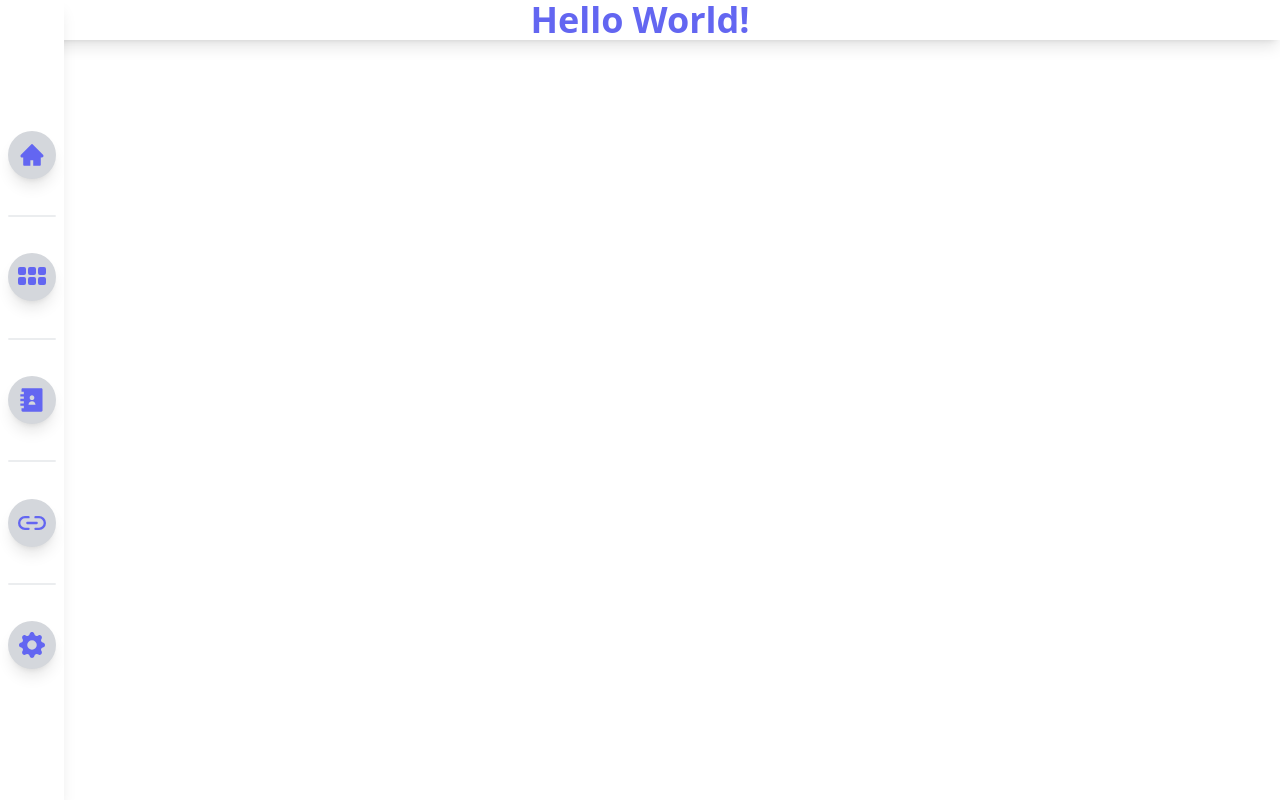
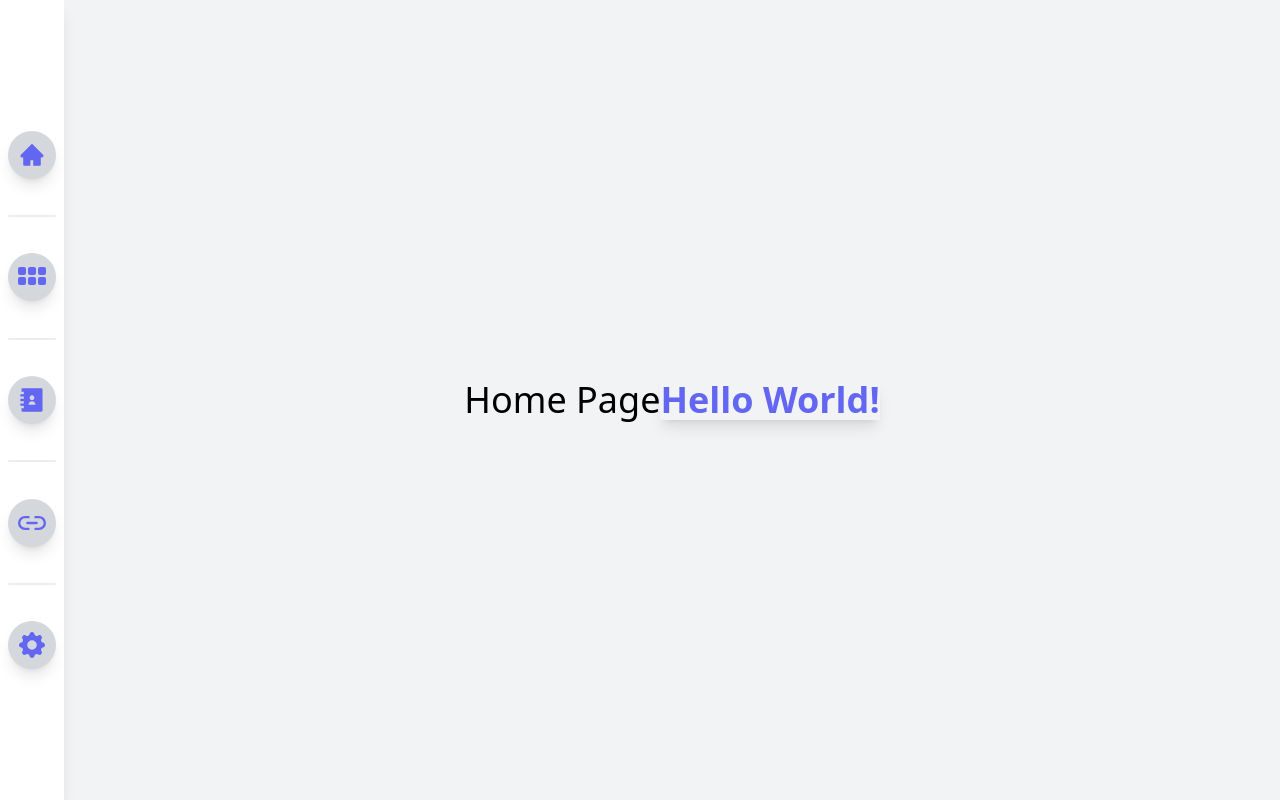
Before and after one commit to n33vb4k/PortfolioWebsite, a React (Vite) app in the folder portfoliosite/: page / in a window 1280 px wide. Shown: the top 800 px of the page. Built offline with nearby package versions, Linux system fonts and the light colour scheme.

Commit message:
Added pages and referencing via sidebar

```diff
--- a/portfoliosite/src/App.tsx
+++ b/portfoliosite/src/App.tsx
@@ -1,15 +1,55 @@
+import React, { useRef } from "react"
 import SideBar from "./components/SideBar"
+import Home from "./pages/Home"
+import Projects from "./pages/Projects"
+import Contact from "./pages/Contact"
+import Links from "./pages/Links"
 
 function App() {
+  // Create references for each page
+  const homeRef = useRef<HTMLDivElement>(null)
+  const contactRef = useRef<HTMLDivElement>(null)
+  const projectsRef = useRef<HTMLDivElement>(null)
+  const linksRef = useRef<HTMLDivElement>(null)
+
+  // Function to scroll to different pages
+  const scrollToPage = (section: "home" | "projects" | "contact" | "links") => {
+    switch (section) {
+      case "home":
+        homeRef.current?.scrollIntoView({ behavior: "smooth" })
+        break
+      case "projects":
+        projectsRef.current?.scrollIntoView({ behavior: "smooth" })
+        break
+      case "contact":
+        contactRef.current?.scrollIntoView({ behavior: "smooth" })
+        break
+      case "links":
+        linksRef.current?.scrollIntoView({ behavior: "smooth" })
+        break
+      default:
+        break
+    }
+  }
+
   return (
-    <>
-      <p className="text-center text-4xl text- text-indigo-500 font-bold shadow-lg">
-        Hello World!
-      </p>
-      <div className="flex">
-        <SideBar />
+    <div className="flex">
+      <SideBar onSideBarClick={scrollToPage} />
+      <div className = 'ml-16 w-full'>
+        <section ref={homeRef}>
+          <Home />
+        </section>
+        <section ref={projectsRef}>
+          <Projects />
+        </section>
+        <section ref={contactRef}>
+          <Contact />
+        </section>
+        <section ref={linksRef}>
+          <Links />
+        </section>
       </div>
-    </>
+    </div>
   )
 }
 
--- a/portfoliosite/src/components/SideBar.tsx
+++ b/portfoliosite/src/components/SideBar.tsx
@@ -4,18 +4,30 @@ import { BsFillGrid3X2GapFill } from "react-icons/bs";
 import { RiContactsBook3Fill } from "react-icons/ri";
 import { FiLink2 } from "react-icons/fi";
 
-const SideBar = () => {
+type SideBarProps = {
+    onSideBarClick: (section: | "home" | "projects" | "contact" | "links") => void;
+};
+
+const SideBar = ( {onSideBarClick} : SideBarProps) => {
     return (
         <div className="fixed top-0 left-0 h-screen w-16 flex flex-col
                   bg-white dark:bg-gray-900 shadow-lg justify-between">
             <div className="flex-grow-[0.2]"></div>
-            <SideBarIcon icon={<AiFillHome size="26" />} text='Home'/>
+            <div className="cursor-pointer" onClick={() => onSideBarClick("home")}>
+                <SideBarIcon icon={<AiFillHome size="26" />} text='Home'/>
+            </div>
             <Divider />
-            <SideBarIcon icon={<BsFillGrid3X2GapFill size="32" />} text='Projects'/>
+            <div className="cursor-pointer" onClick={() => onSideBarClick("projects")}>
+                <SideBarIcon icon={<BsFillGrid3X2GapFill size="32" />} text='Projects'/>
+            </div>
             <Divider />
-            <SideBarIcon icon={<RiContactsBook3Fill size="28" />} text='Contact'/>
+            <div className="cursor-pointer" onClick={() => onSideBarClick("contact")}>
+                <SideBarIcon icon={<RiContactsBook3Fill size="28" />} text='Contact'/>
+            </div>
             <Divider />
-            <SideBarIcon icon={<FiLink2 size="28" />} text='Links' />
+            <div className="cursor-pointer" onClick={() => onSideBarClick("links")}>
+                <SideBarIcon icon={<FiLink2 size="28" />} text='Links' />
+            </div>
             <Divider />
             <SideBarIcon icon={<BsGearFill size="26" />} />
             <div className="flex-grow-[0.2]"></div>
--- /dev/null
+++ b/portfoliosite/src/pages/Contact.tsx
@@ -0,0 +1,11 @@
+import React from 'react';
+
+const Contact = () => {
+    return (
+        <div className="min-h-screen flex justify-center items-center bg-gray-300">
+            <h1 className="text-4xl">Contact Page</h1>
+        </div>
+    );
+};
+
+export default Contact;
--- /dev/null
+++ b/portfoliosite/src/pages/Home.tsx
@@ -0,0 +1,15 @@
+import React from "react";
+
+const Home = () => {
+    return (
+        <div className="min-h-screen flex justify-center items-center bg-gray-100">
+            <h1 className="text-4xl">Home Page</h1>
+            <p className="text-center text-4xl text- text-indigo-500 font-bold shadow-lg">
+            Hello World!
+            </p>
+        </div>
+
+    );
+};
+
+export default Home;
--- /dev/null
+++ b/portfoliosite/src/pages/Links.tsx
@@ -0,0 +1,11 @@
+import React from 'react';
+
+const Links = () => {
+    return (
+        <div className="min-h-screen flex justify-center items-center bg-gray-400">
+            <h1 className="text-4xl">Links Page</h1>
+        </div>
+    );
+}
+
+export default Links;
--- /dev/null
+++ b/portfoliosite/src/pages/Projects.tsx
@@ -0,0 +1,11 @@
+import React from 'react';
+
+const Projects = () => {
+    return (
+        <div className="min-h-screen flex justify-center items-center bg-gray-200">
+            <h1 className="text-4xl">Projects Page</h1>
+        </div>
+    );
+}
+
+export default Projects;
```
Also changed, not shown: portfoliosite/src/components/Home.tsx (deleted).
